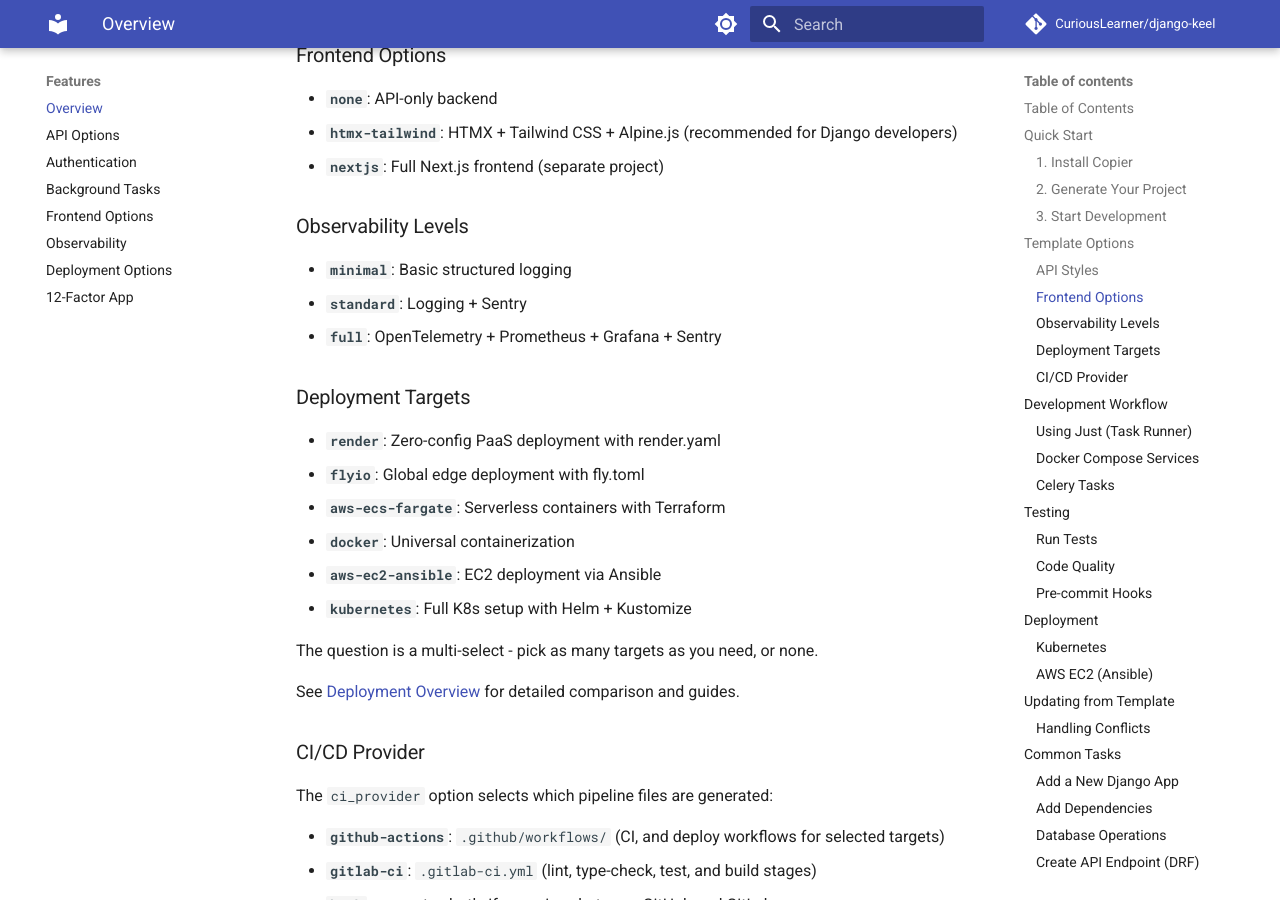
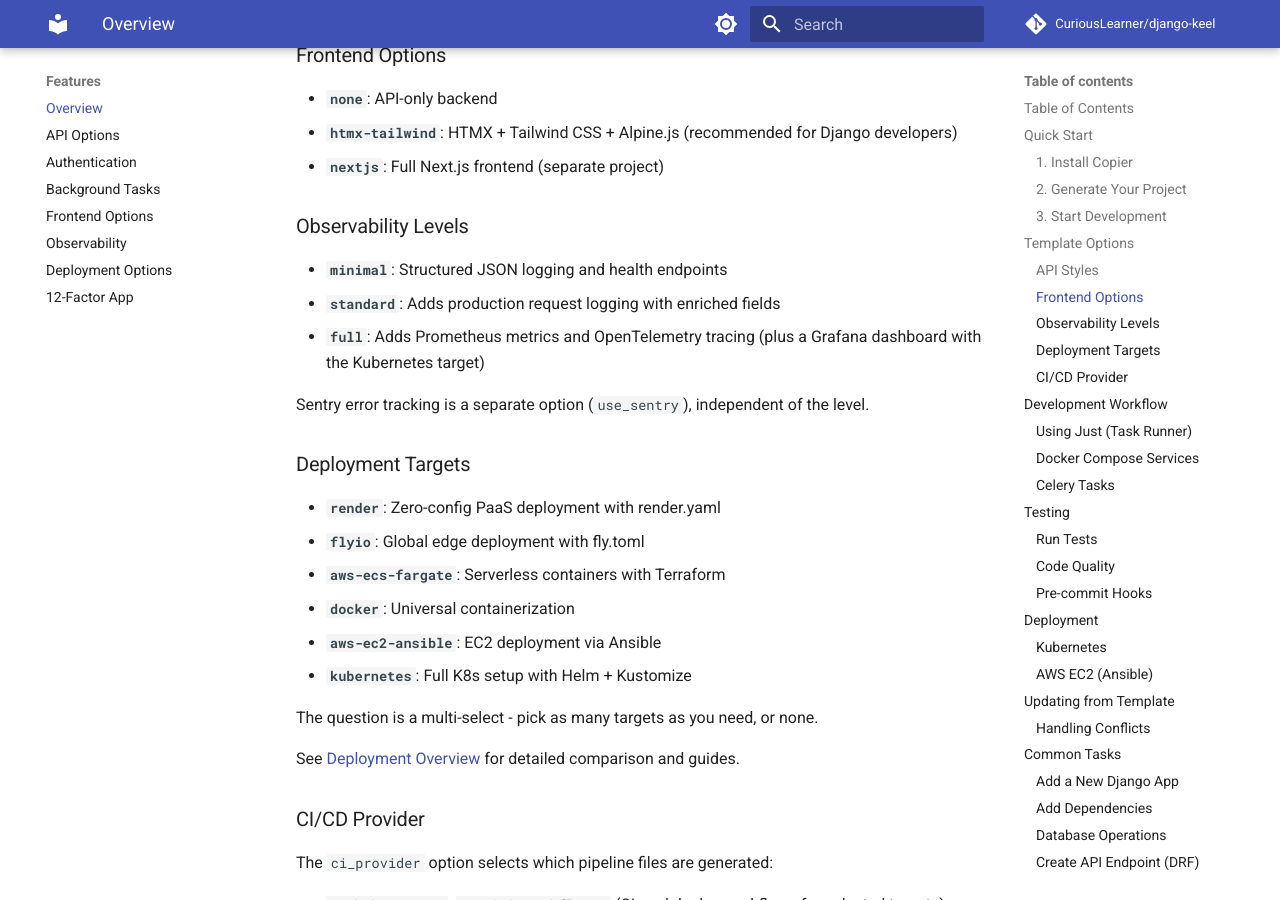
Before and after one commit to CuriousLearner/django-keel, an MkDocs documentation site: the page built from docs/features/overview.md, in a window 1280 px wide and 900 px high, scrolled down 2403 px. Built offline with MkDocs 1.6.1 and Material for MkDocs 9.7.7, drawn with Linux system fonts in a browser that asks for light colours; comment, search, counter and statistics services are not loaded.

Commit message:
docs: correct observability level descriptions
Sentry error tracking is controlled by the separate use_sentry option, not the
observability level. Describe the levels as the code implements them on the
landing page and features overview: minimal is JSON logs and health endpoints,
standard adds request logging, and full adds Prometheus and OpenTelemetry.

```diff
--- a/docs/features/overview.md
+++ b/docs/features/overview.md
@@ -107,9 +107,11 @@
 
 ### Observability Levels
 
-- **`minimal`**: Basic structured logging
-- **`standard`**: Logging + Sentry
-- **`full`**: OpenTelemetry + Prometheus + Grafana + Sentry
+- **`minimal`**: Structured JSON logging and health endpoints
+- **`standard`**: Adds production request logging with enriched fields
+- **`full`**: Adds Prometheus metrics and OpenTelemetry tracing (plus a Grafana dashboard with the Kubernetes target)
+
+Sentry error tracking is a separate option (`use_sentry`), independent of the level.
 
 ### Deployment Targets
 
```
Also changed, not shown: docs/index.md (+3 -3 lines).
